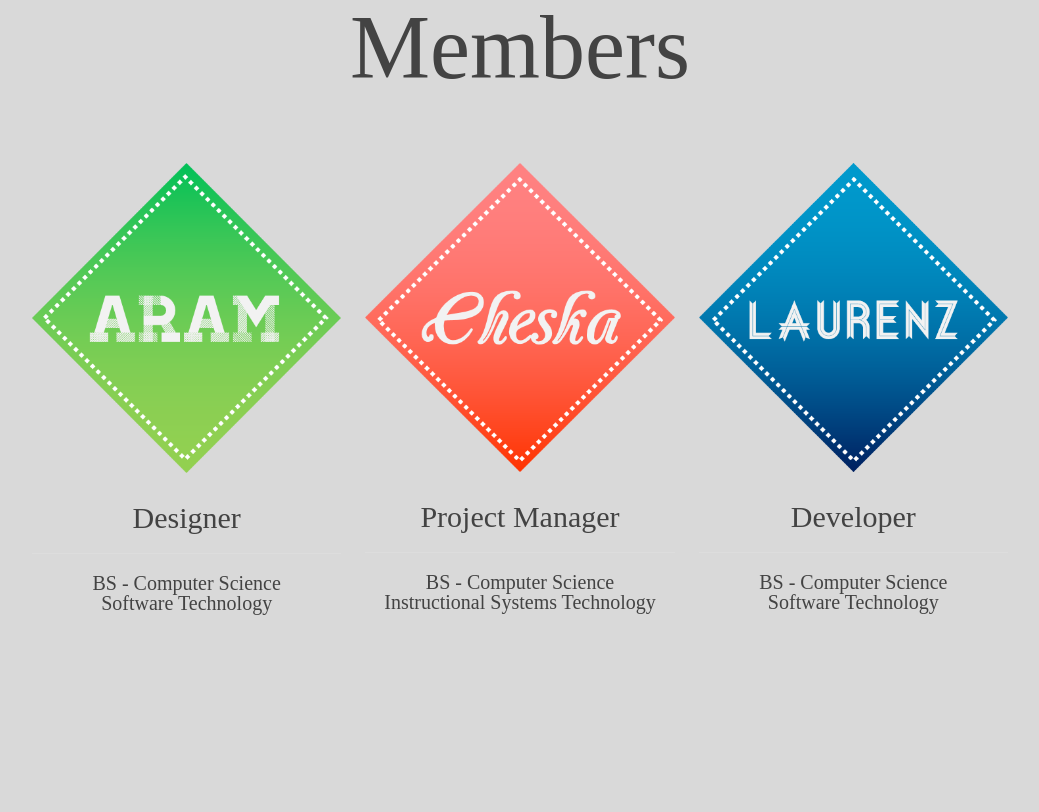
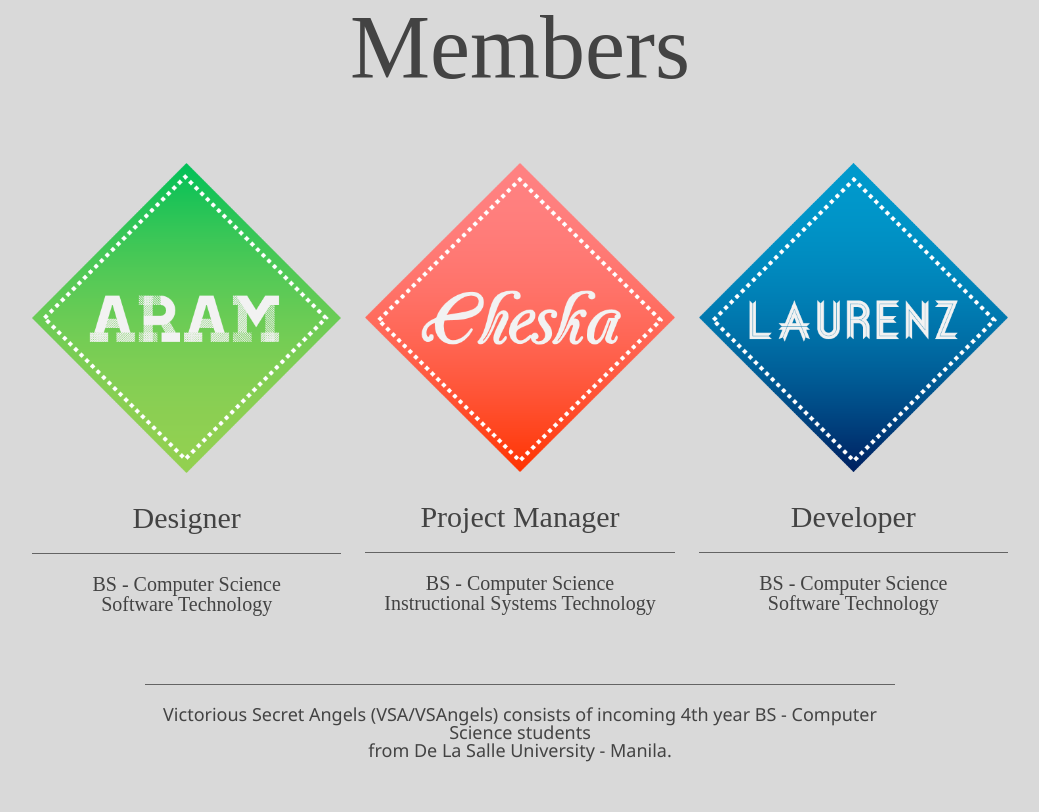
Before and after one commit to enzlaur/vsa2, a plain HTML site: page index.html in a window 1280 px wide. Shown: the part 899-1711 px from the top of the page, without its empty margins (120-1159 px from the left). Before the commit the page ends 1582 px from the top, so only its background shows below. Drawn offline with Linux system fonts and the light colour scheme; files that its build step writes are made by us from their sources.

Commit message:
Add: Student details

```diff
--- a/css/alpha.css
+++ b/css/alpha.css
@@ -226,3 +226,17 @@ body{
 #members-desc {
     font-size: 20px;
 }
+
+#members-groupinfo {
+    font-size: 18px;
+    font-family: Segoe UI;
+    padding-top: 50px;
+    padding-bottom: 50px;
+    text-align: center;
+}
+
+.border-top-black {
+    border-top: 1px solid rgb(100,100,100);
+    padding-top: 20px;
+    margin-top: 20px;
+}
--- a/index.html
+++ b/index.html
@@ -19,7 +19,6 @@
             <div class="row nameplate wow fadeInUp">
                 <center>
                     <img src="assets/vsangles.png"> <br>
-
                 </center>
             </div>
             <div class="wow fadeInDown">
@@ -30,10 +29,13 @@
         </div>
 
         <div id="members">
-            <div id="section-title" class="row wow fadeInUp">
-                <center>
-                    Members
-                </center>
+            <div class="row wow fadeInDown">
+                <div  id="section-title" >
+                    <center>
+                        Members
+                    </center>
+                </div>
+
             </div>
             <div id="members-head" class="row">
                 <div class="large-4 columns wow fadeInLeft">
@@ -42,8 +44,7 @@
                         <div id="members-position">
                             Designer
                         </div>
-                        <div id="members-desc">
-                            <hr>
+                        <div id="members-desc" class="border-top-black">
                             BS - Computer Science <br> Software Technology
                         </div>
                     </center>
@@ -54,8 +55,7 @@
                         <div id="members-position">
                             Project Manager
                         </div>
-                        <div id="members-desc">
-                            <hr>
+                        <div id="members-desc" class="border-top-black">
                             BS - Computer Science <br> Instructional Systems Technology
                         </div>
                     </center>
@@ -66,11 +66,22 @@
                         <div id="members-position">
                             Developer
                         </div>
-                        <div id="members-desc">
-                            <hr>
+                        <div id="members-desc" class="border-top-black">
                             BS - Computer Science <br> Software Technology
                         </div>
                     </center>
+                </div>
+            </div>
+            <div id="members-groupinfo" class="row">
+                <div class="large-2 columns">
+                    <br>
+                </div>
+                <div class="large-8 columns border-top-black">
+                    Victorious Secret Angels (VSA/VSAngels) consists of incoming 4th year
+                    BS - Computer Science students <br> from De La Salle University - Manila.
+                </div>
+                <div class="large-2 columns">
+                    <br>
                 </div>
             </div>
         </div>
```
